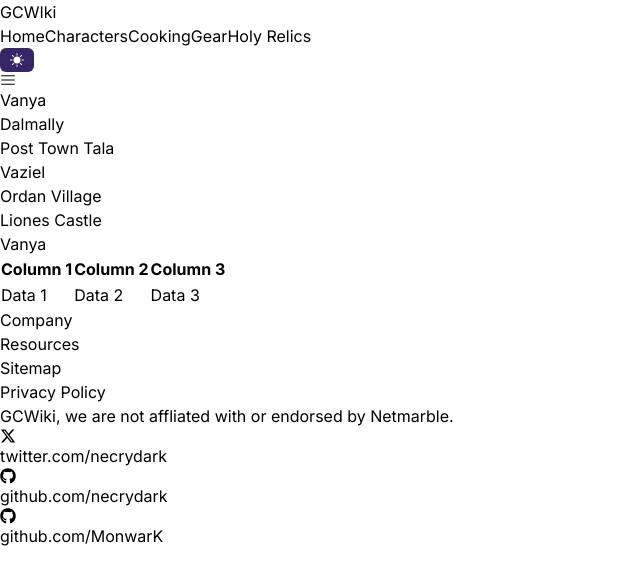
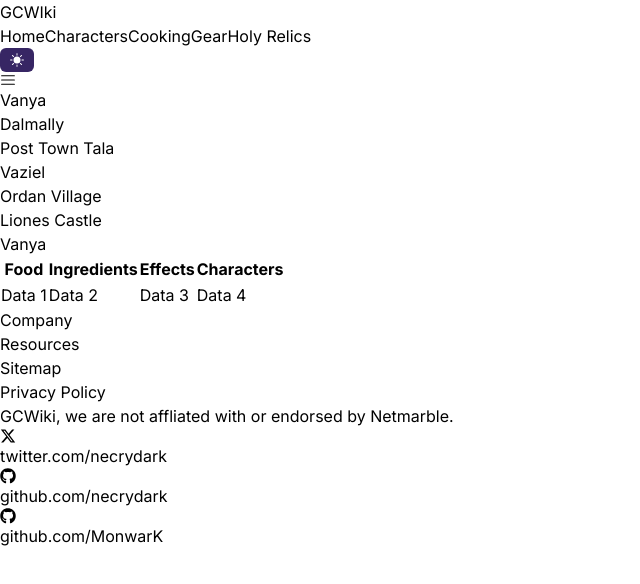
Before and after one commit to necrydark/gcdb, a Next.js app: page /cooking in a window 1280 px wide. Shown: the top 584 px of the page, without its empty margins (0-640 px from the left). Built offline with nearby package versions, Linux system fonts and the light colour scheme.

Commit message:
changed cooking added basic dropdown

```diff
--- a/src/app/cooking/page.tsx
+++ b/src/app/cooking/page.tsx
@@ -9,6 +9,10 @@ function CookingPage() {
     <>
       <Cooking
         tabCount={6}
+        food={[{  name: "Food",
+          ingredients: "Stuff",
+          effects: "HP +10%",
+          characters: "Diane"}]}
         town={[
           "Vanya",
           "Dalmally",
--- a/src/components/cooking.tsx
+++ b/src/components/cooking.tsx
@@ -3,9 +3,19 @@ import React, { useState } from "react";
 interface CookingProps {
   tabCount: number;
   town: string[];
+  food : Food[];
 }
 
-const Cooking: React.FC<CookingProps> = ({ tabCount, town }) => {
+type Food = {
+  name: string;
+  ingredients: string;
+  effects: string;
+  characters: string;
+};
+
+
+
+const Cooking: React.FC<CookingProps> = ({ tabCount, town, food}) => {
   const [openTab, setOpenTab] = useState(1);
 
   return (
@@ -36,12 +46,13 @@ const Cooking: React.FC<CookingProps> = ({ tabCount, town }) => {
                     return (
                       <div key={i} className="block">
                         <h2 className="text-xl font-bold mb-2">{townName}</h2>
-                        <table className="table-auto">
+                        <table className="table-auto w-full">
                           <thead>
                             <tr>
-                              <th className="px-4 py-2">Column 1</th>
-                              <th className="px-4 py-2">Column 2</th>
-                              <th className="px-4 py-2">Column 3</th>
+                              <th className="px-4 py-2">Food</th>
+                              <th className="px-4 py-2">Ingredients</th>
+                              <th className="px-4 py-2">Effects</th>
+                              <th className="px-4 py-2">Characters</th>
                             </tr>
                           </thead>
                           <tbody>
@@ -49,6 +60,8 @@ const Cooking: React.FC<CookingProps> = ({ tabCount, town }) => {
                               <td className="border px-4 py-2">Data 1</td>
                               <td className="border px-4 py-2">Data 2</td>
                               <td className="border px-4 py-2">Data 3</td>
+                              <td className="border px-4 py-2">Data 4</td>
+
                             </tr>
                             {/* Add more rows as needed */}
                           </tbody>
```
Also changed, not shown: src/components/dropdown.tsx (added, +9 -0 lines).
